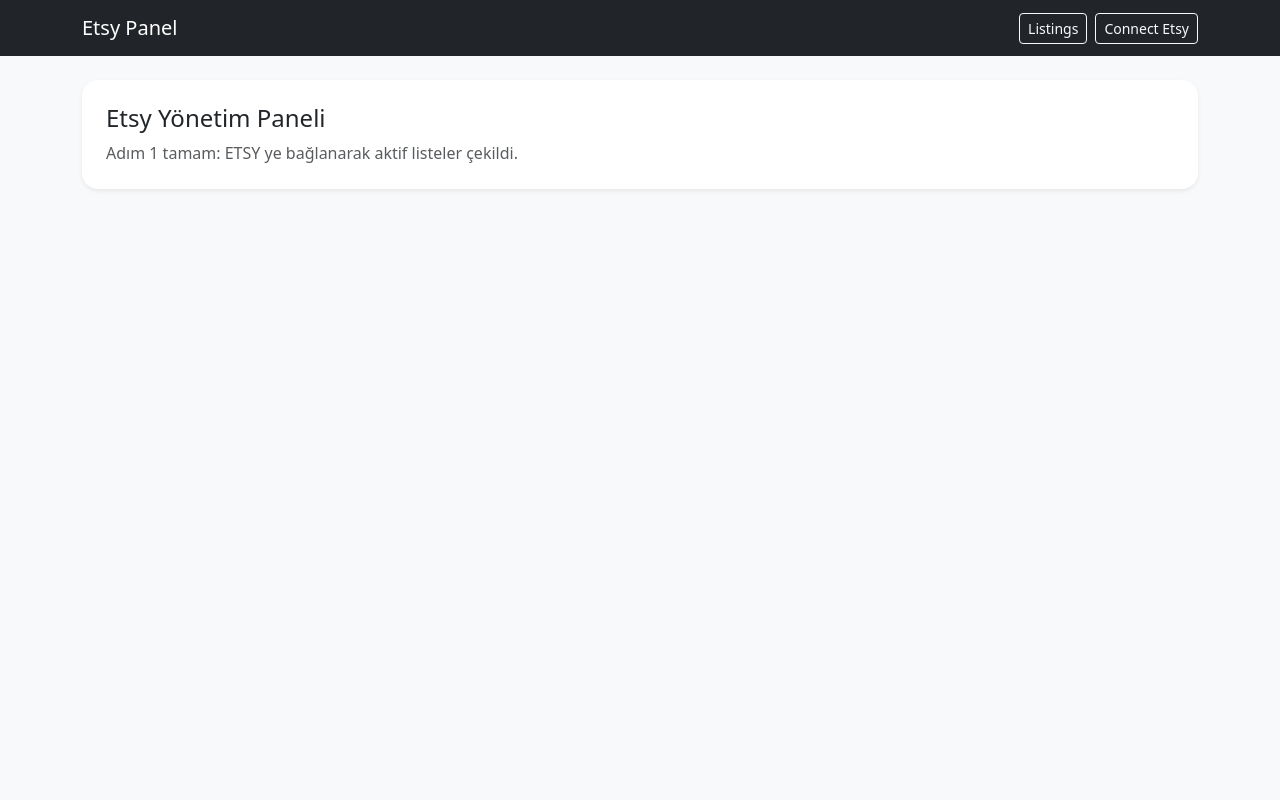
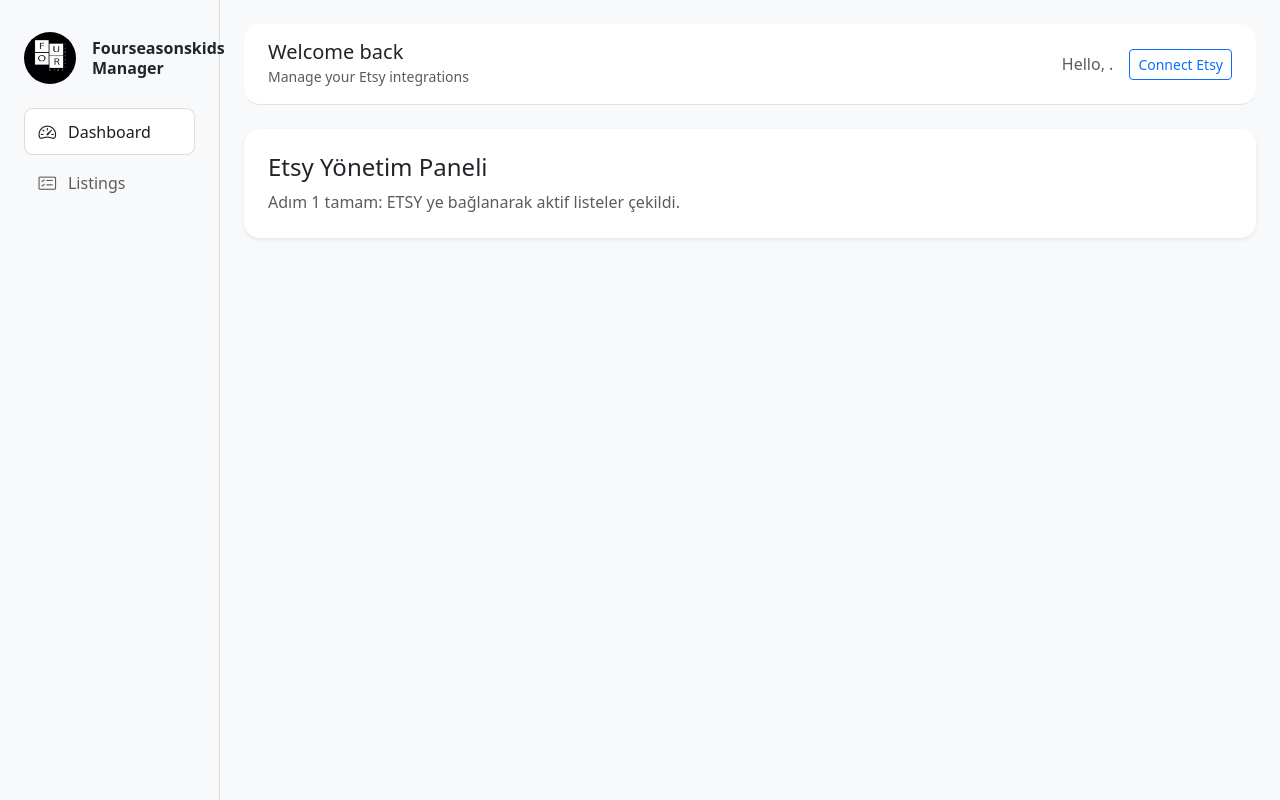
Before and after one commit to aziz-django-projects/etsy-panel, a Django app: page / in a window 1280 px wide. Run offline with Django 5.2, Linux system fonts and the light colour scheme.

Commit message:
Sidebar implemented

```diff
--- a/core/settings.py
+++ b/core/settings.py
@@ -125,6 +125,9 @@ USE_TZ = True
 # https://docs.djangoproject.com/en/6.0/howto/static-files/
 
 STATIC_URL = "static/"
+STATICFILES_DIRS = [
+    BASE_DIR / "static",
+]
 
 ETSY_CLIENT_ID = os.getenv("ETSY_CLIENT_ID", "")
 ETSY_SHARED_SECRET = os.getenv("ETSY_SHARED_SECRET", "")
--- a/core/urls.py
+++ b/core/urls.py
@@ -21,7 +21,7 @@ from django.views.generic import TemplateView
 
 urlpatterns = [
     path("admin/", admin.site.urls),
-    path("", TemplateView.as_view(template_name="home.html"), name="home"),
+    path("", TemplateView.as_view(template_name="dashboard.html"), name="home"),
     path("accounts/", include("django.contrib.auth.urls")),
     path("etsy/", include("etsy.urls")),
     path("listings/", include("listings.urls")),
--- a/etsy/views.py
+++ b/etsy/views.py
@@ -38,7 +38,6 @@ def connect(request):
 
 @login_required
 def callback(request):
-    print("CALLBACK HIT ✅", request.get_full_path())
     # Etsy, redirect_uri’ye code + state ile döner :contentReference[oaicite:4]{index=4}
     code = request.GET.get("code")
     state = request.GET.get("state")
--- a/listings/urls.py
+++ b/listings/urls.py
@@ -1,6 +1,6 @@
 from django.urls import path
-from . import views
+from .views import ListingsHomeView
 
 urlpatterns = [
-    path("", views.listings_home, name="listings_home"),
+    path("", ListingsHomeView.as_view(), name="listings_home"),
 ]
--- /dev/null
+++ b/static/css/dashboard.css
@@ -0,0 +1,49 @@
+body {
+    min-height: 100vh;
+}
+
+.app-shell {
+    min-height: 100vh;
+}
+
+.sidebar {
+    width: 220px;
+    border-right: 1px solid #e0dcd2;
+    padding: 2rem 1.5rem;
+}
+
+.brand img {
+    flex-shrink: 0;
+}
+
+.sidebar-nav {
+    display: flex;
+    flex-direction: column;
+    gap: 0.25rem;
+}
+
+.sidebar-link {
+    display: flex;
+    align-items: center;
+    gap: 0.75rem;
+    padding: 0.65rem 0.9rem;
+    border-radius: 0.55rem;
+    text-decoration: none;
+    color: #5f5c52;
+    font-weight: 500;
+}
+
+.sidebar-link .icon {
+    font-size: 1.1rem;
+}
+
+.sidebar-link:hover,
+.sidebar-link.active {
+    background: #fff;
+    color: #1f1d17;
+    box-shadow: inset 0 0 0 1px #e0dcd2;
+}
+
+.topbar {
+    min-height: 76px;
+}
--- /dev/null
+++ b/templates/dashboard.html
@@ -0,0 +1,18 @@
+{% extends "layout/base.html" %}
+{% block title %}Dashboard | Etsy Panel{% endblock %}
+{% block content %}
+<header class="topbar d-flex justify-content-between align-items-center px-4 py-3 border-bottom bg-white rounded-4 mb-4">
+    <div>
+        <h1 class="h5 mb-0">Welcome back</h1>
+        <small class="text-muted">Manage your Etsy integrations</small>
+    </div>
+    <div class="d-flex align-items-center gap-3">
+        <span class="text-muted">Hello, {{ user.username }}.</span>
+        <a class="btn btn-outline-primary btn-sm" href="/etsy/connect/">Connect Etsy</a>
+    </div>
+</header>
+<div class="p-4 bg-white rounded-4 shadow-sm">
+    <h1 class="h4 mb-2">Etsy Yönetim Paneli</h1>
+    <p class="text-muted mb-0">Adım 1 tamam: ETSY ye bağlanarak aktif listeler çekildi.</p>
+</div>
+{% endblock %}
--- a/templates/home.html
+++ /dev/null
@@ -1,8 +0,0 @@
-{% extends "layout/base.html" %}
-{% block title %}Home | Etsy Panel{% endblock %}
-{% block content %}
-<div class="p-4 bg-white rounded-4 shadow-sm">
-    <h1 class="h4 mb-2">Etsy Yönetim Paneli</h1>
-    <p class="text-muted mb-0">Adım 1 tamam: ETSY ye bağlanarak aktif listeler çekildi.</p>
-</div>
-{% endblock %}
--- a/templates/layout/base.html
+++ b/templates/layout/base.html
@@ -1,27 +1,51 @@
+{% load static %}
 <!doctype html>
 <html lang="tr">
 
 <head>
     <meta charset="utf-8">
     <meta name="viewport" content="width=device-width, initial-scale=1">
-    <title>{% block title %}Etsy Panel{% endblock %}</title>
+    <title>{% block title %}Fourseasonskids Manager{% endblock %}</title>
     <link href="https://cdn.jsdelivr.net/npm/bootstrap@5.3.3/dist/css/bootstrap.min.css" rel="stylesheet">
+    <link href="https://cdn.jsdelivr.net/npm/bootstrap-icons@1.11.3/font/bootstrap-icons.css" rel="stylesheet">
+    <link href="{% static 'css/dashboard.css' %}" rel="stylesheet">
 </head>
 
 <body class="bg-light">
-    <nav class="navbar navbar-expand-lg navbar-dark bg-dark">
-        <div class="container">
-            <a class="navbar-brand" href="/">Etsy Panel</a>
-            <div class="d-flex gap-2">
-                <a class="btn btn-outline-light btn-sm" href="/listings/">Listings</a>
-                <a class="btn btn-outline-light btn-sm" href="/etsy/connect/">Connect Etsy</a>
-            </div>
+    <div class="app-shell d-flex">
+        <aside class="sidebar d-flex flex-column">
+            <a class="brand d-flex align-items-center gap-3 text-decoration-none" href="/">
+                <img src="{% static 'logo/logo.png' %}" alt="Site logo" width="52" height="52"
+                    class="rounded-circle">
+                <span class="d-flex flex-column lh-sm text-dark">
+                    <span class="fw-semibold">Fourseasonskids</span>
+                    <span class="fw-semibold">Manager</span>
+                </span>
+            </a>
+
+            <nav class="sidebar-nav mt-4">
+                <a href="/" class="sidebar-link {% if request.path == '/' %}active{% endif %}">
+                    <i class="bi bi-speedometer2 icon"></i>
+                    Dashboard
+                </a>
+                <a href="/listings/" class="sidebar-link {% if request.path|slice:':9' == '/listings' %}active{% endif %}">
+                    <i class="bi bi-card-checklist icon"></i>
+                    Listings
+                </a>
+            </nav>
+        </aside>
+
+        <div class="content flex-grow-1 d-flex flex-column">
+
+            <main class="flex-grow-1 p-4">
+                {% block content %}{% endblock %}
+            </main>
         </div>
-    </nav>
+    </div>
 
-    <main class="container py-4">
-        {% block content %}{% endblock %}
-    </main>
+    <script src="https://cdn.jsdelivr.net/npm/bootstrap@5.3.3/dist/js/bootstrap.bundle.min.js"
+        integrity="sha384-YvpcrYf0tY3lHB60NNkmXc5s9fDVZLESaAA55NDzOxhy9GkcIdslK1eN7N6jIeHz"
+        crossorigin="anonymous"></script>
 </body>
 
 </html>
--- a/templates/listings/home.html
+++ b/templates/listings/home.html
@@ -5,7 +5,7 @@
 <div class="d-flex justify-content-between align-items-center mb-3">
     <div>
         <h2 class="h5 mb-1">Active Listings</h2>
-        <div class="text-muted small">Etsy’den aktif listing’leri çekip gösterir.</div>
+        <div class="text-muted small">Etsy'den aktif listing'leri çekip gösterir.</div>
     </div>
 
     <form method="post">
```
Also changed, not shown: listings/services.py (+4 -9 lines), listings/views.py (+11 -8 lines), static/logo/logo.png (added).
